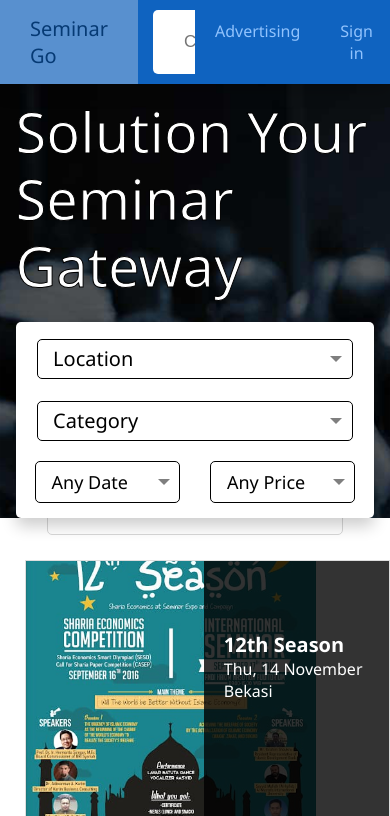
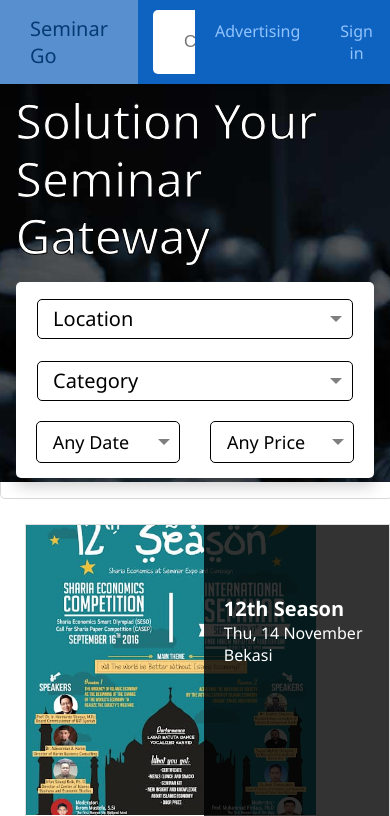
Before and after one commit to alfafarhans/ci3, a CodeIgniter app: page /ci3/home in a window 390 px wide. Shown: the top 816 px of the page. Run offline with CodeIgniter, Linux system fonts and the light colour scheme; data comes from the database, SQL or seed files in the repository; some libraries are stand-ins or nearby versions.

Commit message:
Home Responsive

```diff
--- a/asset/css/resolusi.css
+++ b/asset/css/resolusi.css
@@ -1,7 +1,7 @@
-@media (max-width: 576px) and (max-width: 575px){
+@media (max-width: 575px){
 
   #headerimg {
-    min-height: 440px;
+    min-height: 460px;
   }
 
   #header #container #container2{
@@ -10,7 +10,7 @@
 
   #header h1{
     padding-top: 70px;
-    font-size: 3.5rem;
+    font-size: 3rem;
   }
 
   #smart a{
@@ -19,7 +19,7 @@
   }
 
   .custom-select {
-    width: 37.3vw;
+    width: 37vw;
     margin-bottom: -10px;
   }
 
@@ -27,6 +27,15 @@
     margin-top: -15px;
     padding-bottom: 10px;
   }
+
+  #checkboxbox{
+    width: 90vw;
+  }
+
+  #col-25{
+    width: 50%;
+  }
+
 }
 
 @media (min-width: 576px) and (max-width: 767px) {
@@ -62,6 +71,15 @@
     margin-top: -15px;
     padding-bottom: 10px;
   }
+
+  #checkboxbox{
+    width: 85vw;
+  }
+
+  #col-25{
+    width: 33%;
+  }
+
 }
 
 @media (min-width: 768px) and (max-width: 991px) {
@@ -92,6 +110,15 @@
     margin-top: -15px;
     padding-bottom: 10px;
   }
+
+  #checkboxbox{
+    width: 85vw;
+  }
+
+  #col-25{
+    width: 25%;
+  }
+
 }
 
 @media (min-width: 992px) and (max-width: 1199px) {
@@ -107,4 +134,7 @@
   .custom-select {
     width: 180px;
   }
-}
+
+  #checkboxbox{
+    width: 85vw;
+  }
```
